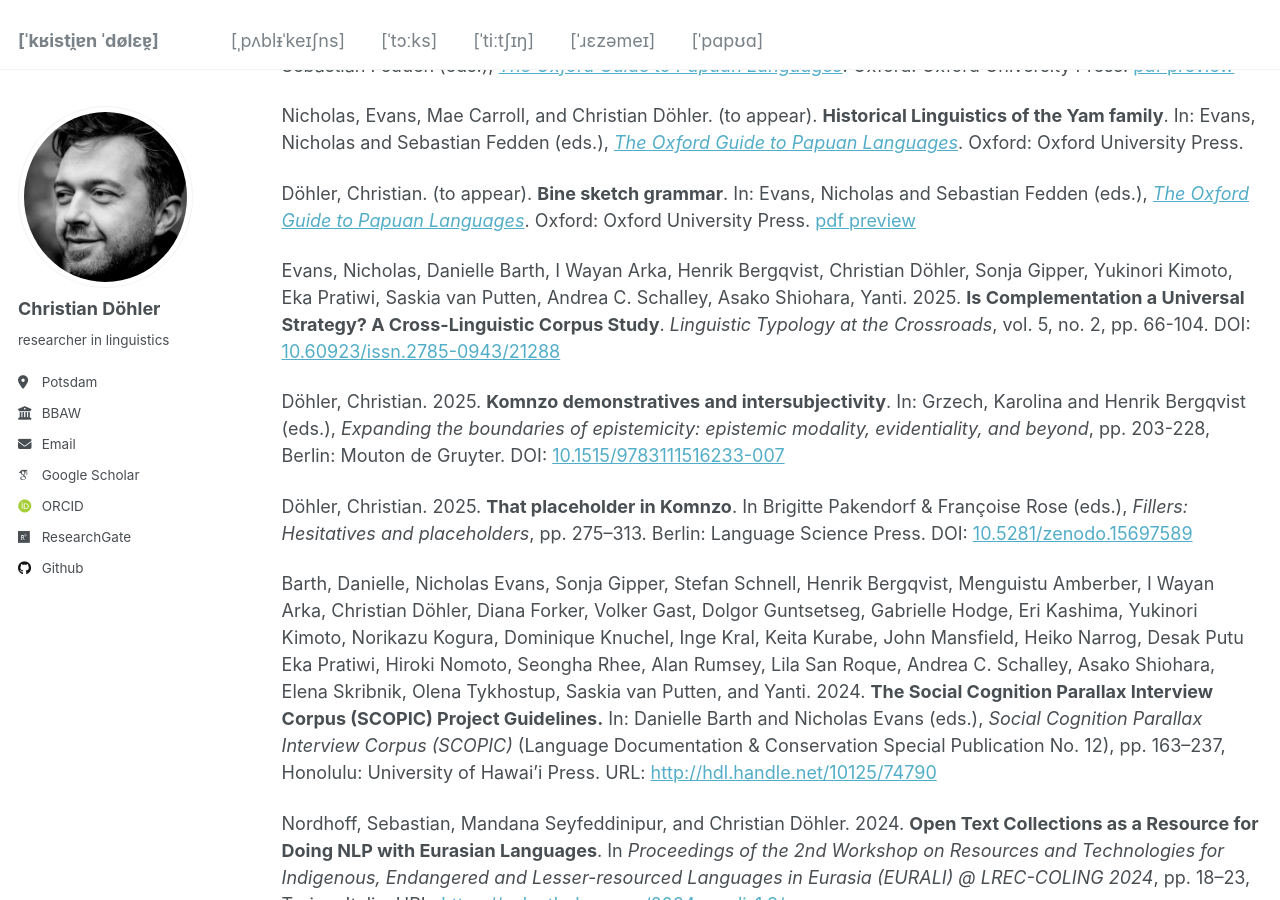
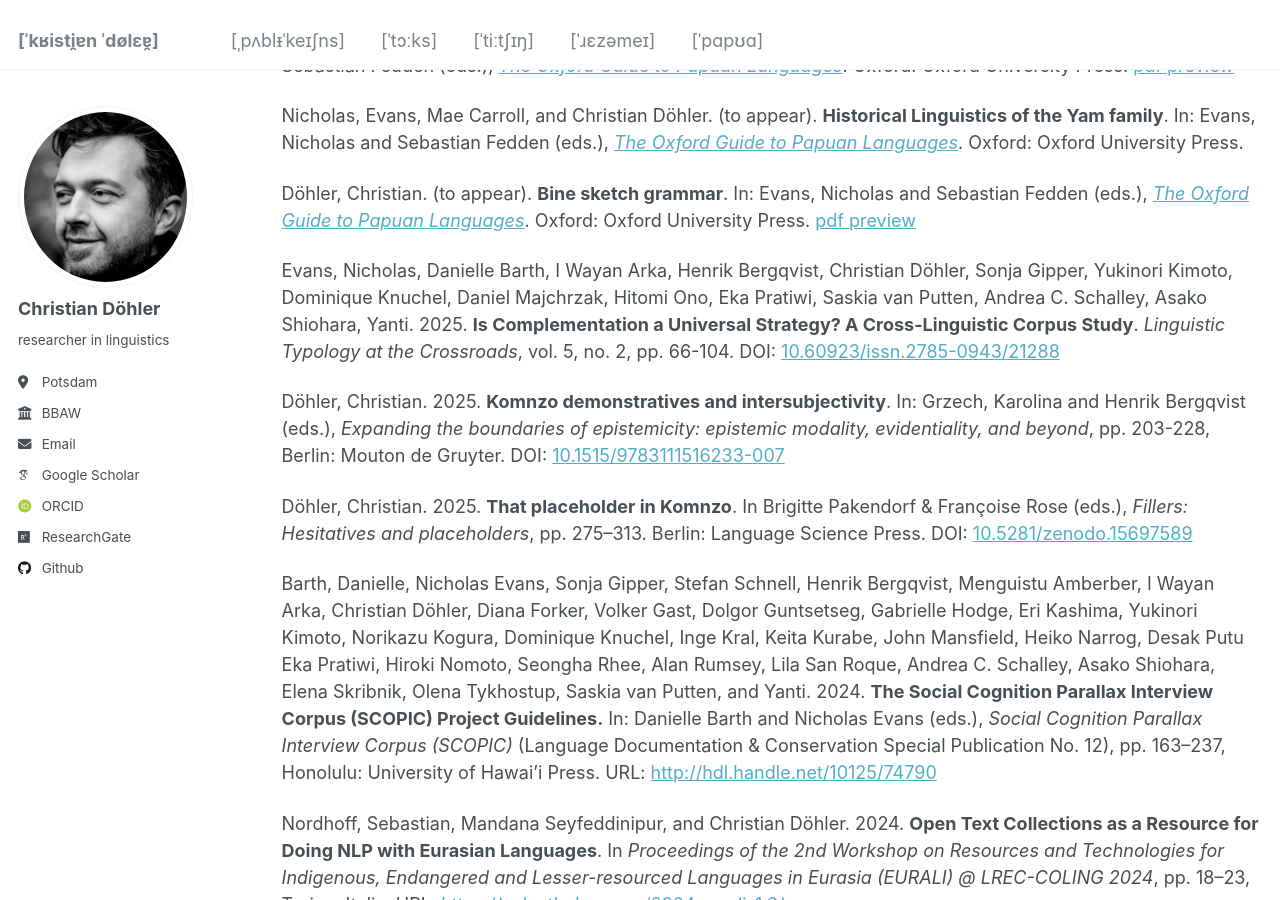
Before and after one commit to chrdoe/chrdoe.github.io, a Jekyll site: the page built from _pages/publications.md, in a window 1280 px wide and 900 px high, scrolled down 587 px. Built offline with Jekyll 4.4.1, drawn with Linux system fonts in a browser that asks for light colours; some web fonts are replaced.

Commit message:
Update publications.md

```diff
--- a/_pages/publications.md
+++ b/_pages/publications.md
@@ -34,7 +34,7 @@ Nicholas, Evans, Mae Carroll, and Christian Döhler. (to appear). **Historical L
 
 Döhler, Christian. (to appear). **Bine sketch grammar**. In: Evans, Nicholas and Sebastian Fedden (eds.), <a href="https://global.oup.com/academic/product/the-oxford-guide-to-the-papuan-languages-9780198849483?cc=de&lang=en&" target="_blank">*The Oxford Guide to Papuan Languages*</a>. Oxford: Oxford University Press. <a href="https://chrdoe.github.io/files/do%CC%88hler2025_OGPL_Bine_sketch_grammar-preprint.pdf" target="_blank">pdf preview</a>
 
-Evans, Nicholas, Danielle Barth, I Wayan Arka, Henrik Bergqvist, Christian Döhler, Sonja Gipper, Yukinori Kimoto, Eka Pratiwi, Saskia van Putten, Andrea C. Schalley, Asako Shiohara, Yanti. 2025. **Is Complementation a Universal Strategy? A Cross-Linguistic Corpus Study**. *Linguistic Typology at the Crossroads*, vol. 5, no. 2, pp. 66-104. DOI: <a href="https://doi.org/10.60923/issn.2785-0943/21288" target="_blank">10.60923/issn.2785-0943/21288</a>
+Evans, Nicholas, Danielle Barth, I Wayan Arka, Henrik Bergqvist, Christian Döhler, Sonja Gipper, Yukinori Kimoto, Dominique Knuchel, Daniel Majchrzak, Hitomi Ono, Eka Pratiwi, Saskia van Putten, Andrea C. Schalley, Asako Shiohara, Yanti. 2025. **Is Complementation a Universal Strategy? A Cross-Linguistic Corpus Study**. *Linguistic Typology at the Crossroads*, vol. 5, no. 2, pp. 66-104. DOI: <a href="https://doi.org/10.60923/issn.2785-0943/21288" target="_blank">10.60923/issn.2785-0943/21288</a>
 
 Döhler, Christian. 2025. **Komnzo demonstratives and intersubjectivity**. In: Grzech, Karolina and Henrik Bergqvist (eds.), *Expanding the boundaries of epistemicity: epistemic modality, evidentiality, and beyond*, pp. 203-228, Berlin: Mouton de Gruyter. DOI: <a href="https://doi.org/10.1515/9783111516233-007" target="_blank">10.1515/9783111516233-007</a>
 
```
